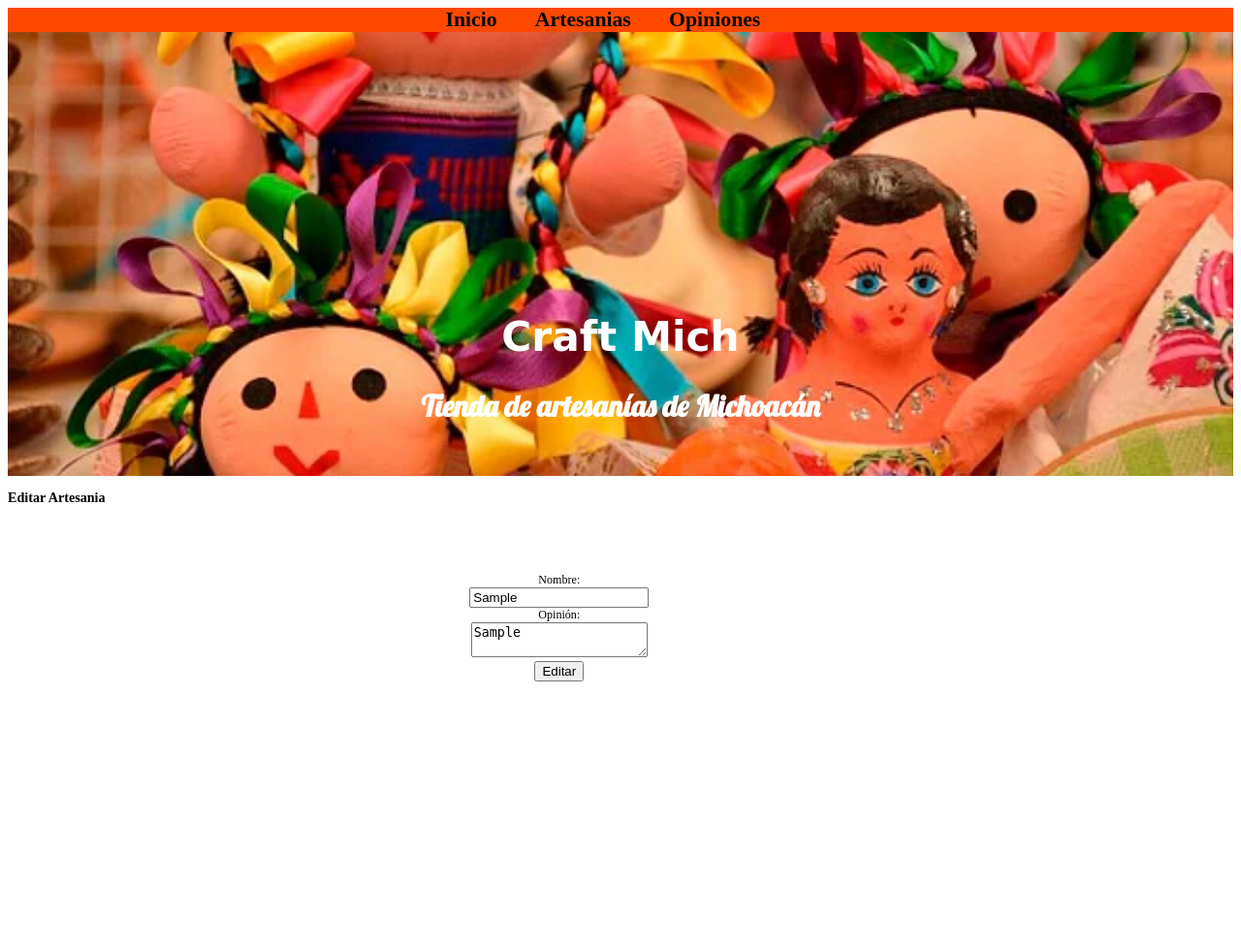
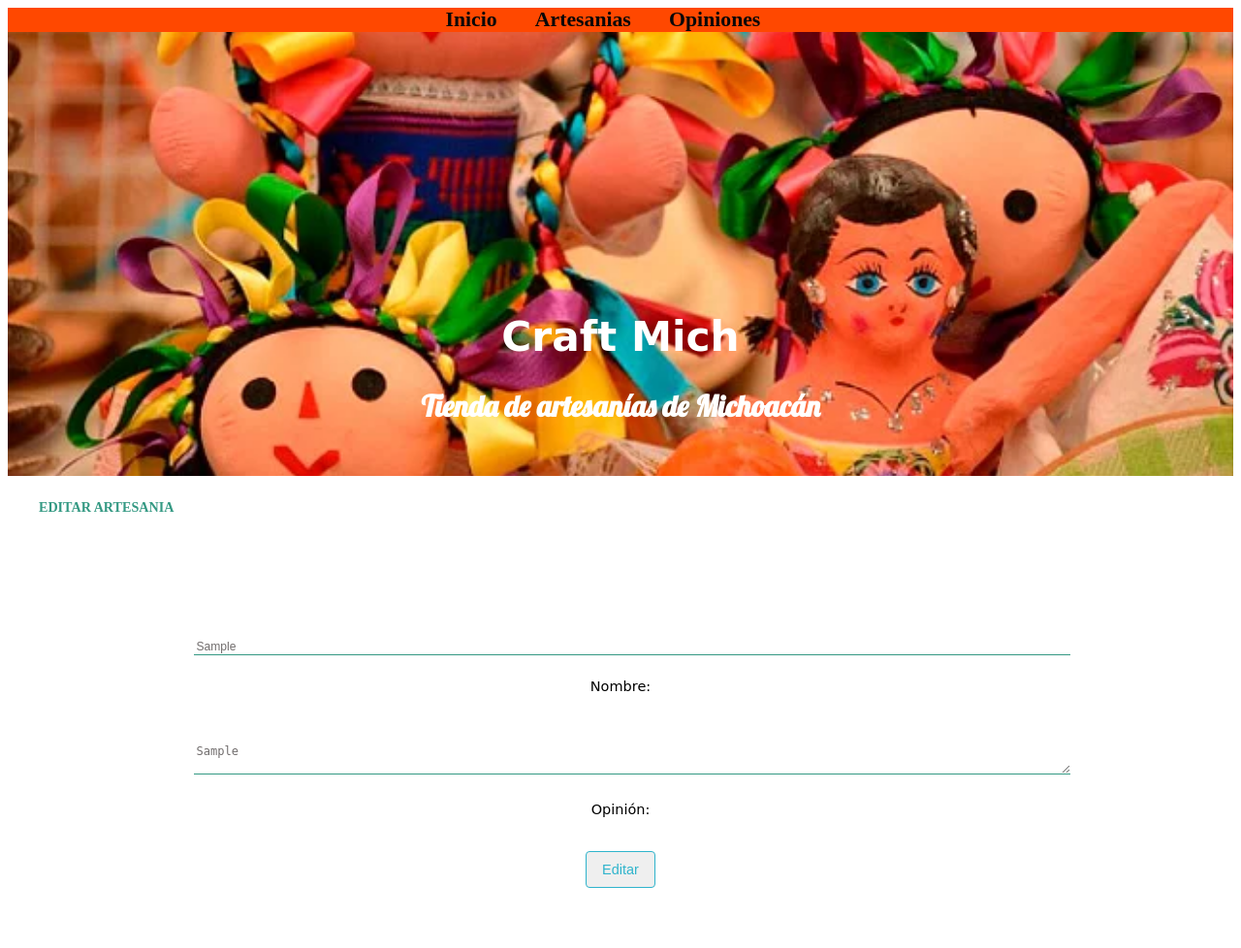
Before and after one commit to Isaias0927/proyecto-artesanias, a Django app: page /editarArtesania/1/ in a window 1280 px wide. Shown: the whole page at 97% size. Before the commit the page ends 703 px from the top, so only its background shows below. Run offline with Django 4.2, Linux system fonts and the light colour scheme; tables that the repository leaves empty hold one stand-in row (values such as "Sample post"); some web fonts are replaced.

Commit message:
Agregando proyecto artesanias

```diff
--- a/Artesanias/Artesanias/urls.py
+++ b/Artesanias/Artesanias/urls.py
@@ -26,7 +26,7 @@ urlpatterns = [
     path('registrar/', views.registrar, name='Registrar'),
 
     path('eliminarArtesania/<int:id>/',views.eliminarArtesania,name='EliminarArtesania'),
-    path('ActualizarArtesania/<int:id>/',views.editarArtesania,name='ActualizarArtesania'),
+    path('actualizarArtesania/<int:id>/',views.editarArtesania,name='ActualizarArtesania'),
     path('editarArtesania/<int:id>/',views.actualizarArtesanias,name='EditarArtesania'),
 ]
 
--- a/Artesanias/inicio/templates/inicio/editarArtesanias.html
+++ b/Artesanias/inicio/templates/inicio/editarArtesanias.html
@@ -5,9 +5,9 @@
 {% block encabezado %}
 
 <!--Encabezdo -->
-<div class="contenedor">
-    <div>
-        <h3>Editar Artesania</h3>
+<div>
+    <div  class="contenido_eliminar">
+        <h3>EDITAR ARTESANIA</h3>
     </div>
 
 </div>
@@ -20,19 +20,21 @@
 
 <!-- Formulario -->
 
-<div class="contenedor signupFrm">
-    <form class="form contenedor" action="{% url 'ActualizarArtesania' artesania.id %}" method="POST" role="form">
+<div>
+    <form class="form" action="{% url 'ActualizarArtesania' artesania.id %}" method="POST" role="form">
         {%csrf_token%}
-        <label for="" >Nombre: </label>
-        <div class="inputContainer">
-            <input value="{{artesania.artesania}}" name="nombre" type="text" class="input">
+        <div class="form_container">
+            <div class="form_group">
+                <input value="{{artesania.artesania}}" name="artesania" type="text" class="form_input">
+                <label class="form_label" >Nombre: </label>
+            </div>
+
+            <div class="form_group">
+                <textarea type="text" class="form_input" name="opinion">{{artesania.opinion}}</textarea>
+                <label class="form_label">Opinión: </label>
+            </div>
+          <input type="submit" class="botton_artesanias" value="Editar">
         </div>
-
-        <label for="" >Opinión: </label>
-        <div class="inputContainer">
-            <textarea type="text" class="input" name="descripcion">{{artesania.opinion}}</textarea>
-        </div>
-      <input type="submit" class="submitBtn" value="Editar">
     </form>
 </div>
 
--- a/Artesanias/inicio/templates/inicio/opiniones.html
+++ b/Artesanias/inicio/templates/inicio/opiniones.html
@@ -50,9 +50,9 @@
             <td class="text-center">
                 <a href="{% url 'EliminarArtesania' artesania.id %}">Eliminar</a>
             </td>
-            <!-- <td class="text-center">
+             <td class="text-center">
                 <a href="{%url 'EditarArtesania' artesania.id %}">Editar</a>
-            </td> -->
+            </td>
         </tr>
     </table>
 
--- a/Artesanias/inicio/views.py
+++ b/Artesanias/inicio/views.py
@@ -37,12 +37,11 @@ def eliminarArtesania(request, id, confirmacion= 'inicio/eliminarArtesania.html'
 def editarArtesania(request, id):
     artesania = get_object_or_404(OpinionArtesania, id=id)
     form = Arte(request.POST, instance=artesania)
-    if form.is_valid():
-        form.save()
-        artesanias = OpinionArtesania.objects.all()
-        return render(request,'inicio/opiniones.html' ,{'artesanias':artesanias})
-    return render(request, 'inicio/editarArtesanias.html', {'artesania':artesania})
-
+    # if form.is_valid():
+    form.save()
+    artesanias = OpinionArtesania.objects.all()
+    return render(request,"inicio/opiniones.html" ,{'artesanias':artesanias})
+    # return render(request, 'inicio/editarArtesanias.html', {'artesania':artesania })
 
 
 def actualizarArtesanias(request,id):
```
